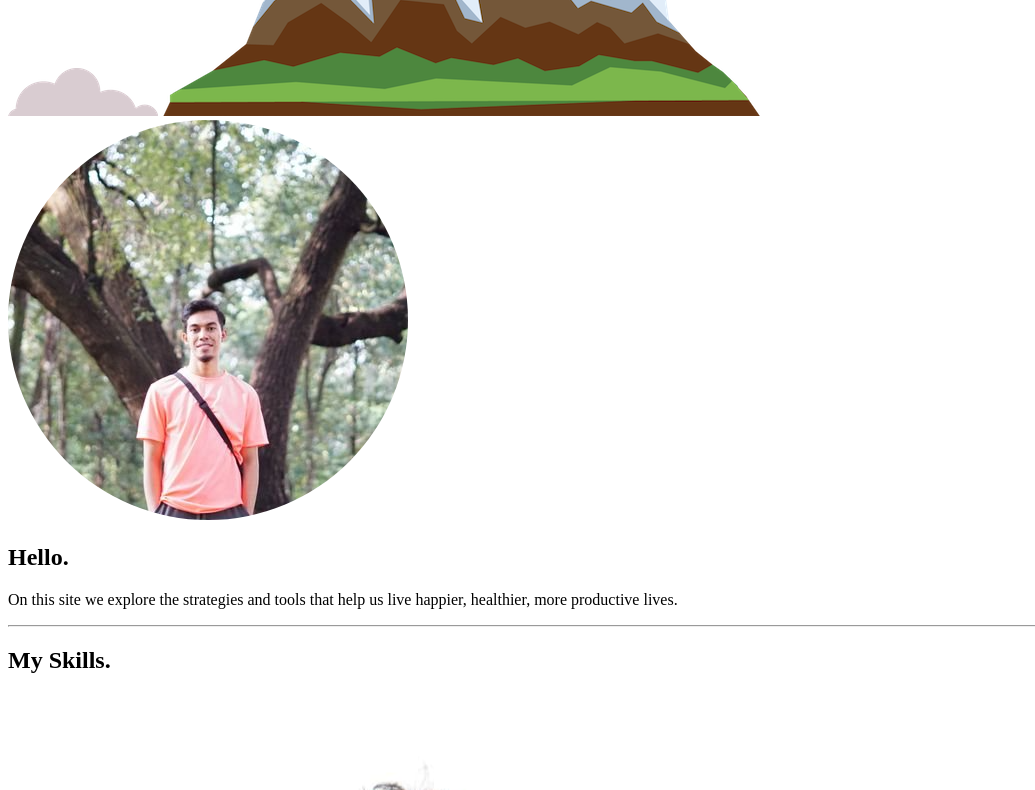
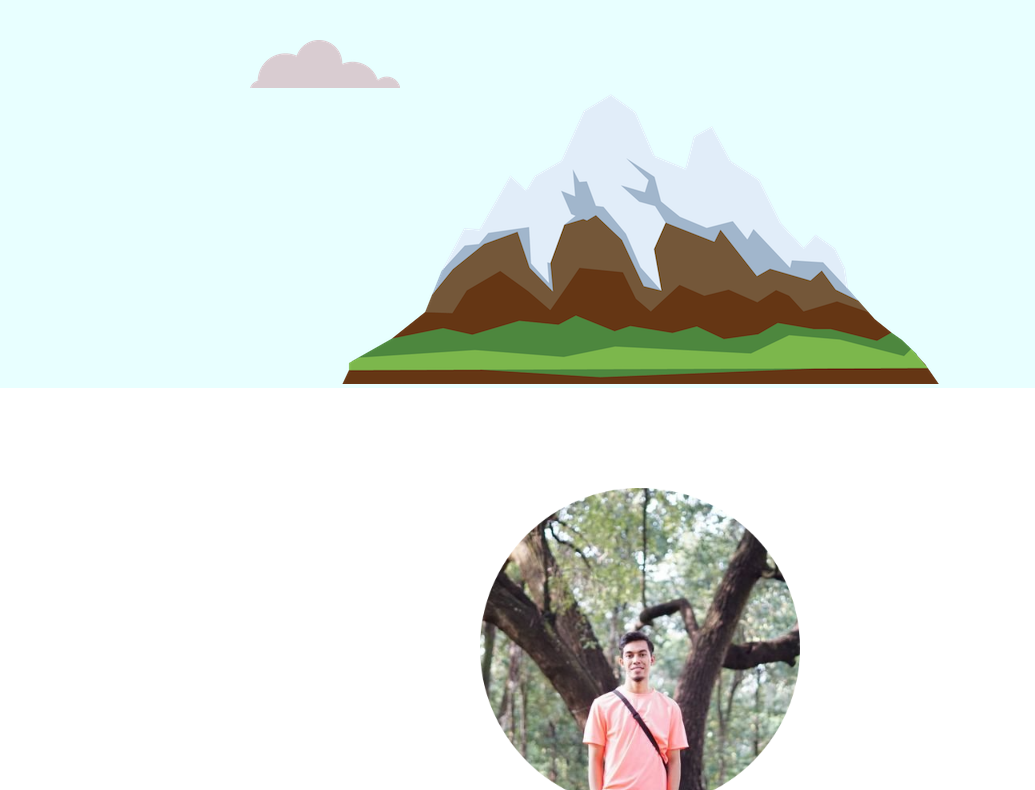
Before and after one commit to IkramM0hd/My-Site, a plain HTML site: page index.html in a window 1280 px wide. Shown: the part 428-1218 px from the top of the page, without its empty margins (0-1035 px from the left). Drawn offline with Linux system fonts and the light colour scheme; files that its build step writes are made by us from their sources; the site is published under a folder, as on GitHub Pages, so addresses that start at the root find nothing.

Commit message:
Update index.html

```diff
--- a/index.html
+++ b/index.html
@@ -4,7 +4,7 @@
 <head>
   <meta charset="utf-8">
   <title>Ikram Mohd</title>
-  <link rel="stylesheet" href="/My-Site/css/styles.css">
+  <link rel="stylesheet" href="IkramMohd/My-Site/css/styles.css">
   <link rel="icon" href="favicon.ico">
   <link rel="preconnect" href="https://fonts.gstatic.com">
   <link href="https://fonts.googleapis.com/css2?family=Merriweather:wght@300&family=Montserrat:wght@300&family=Sacramento&display=swap" rel="stylesheet">
```
